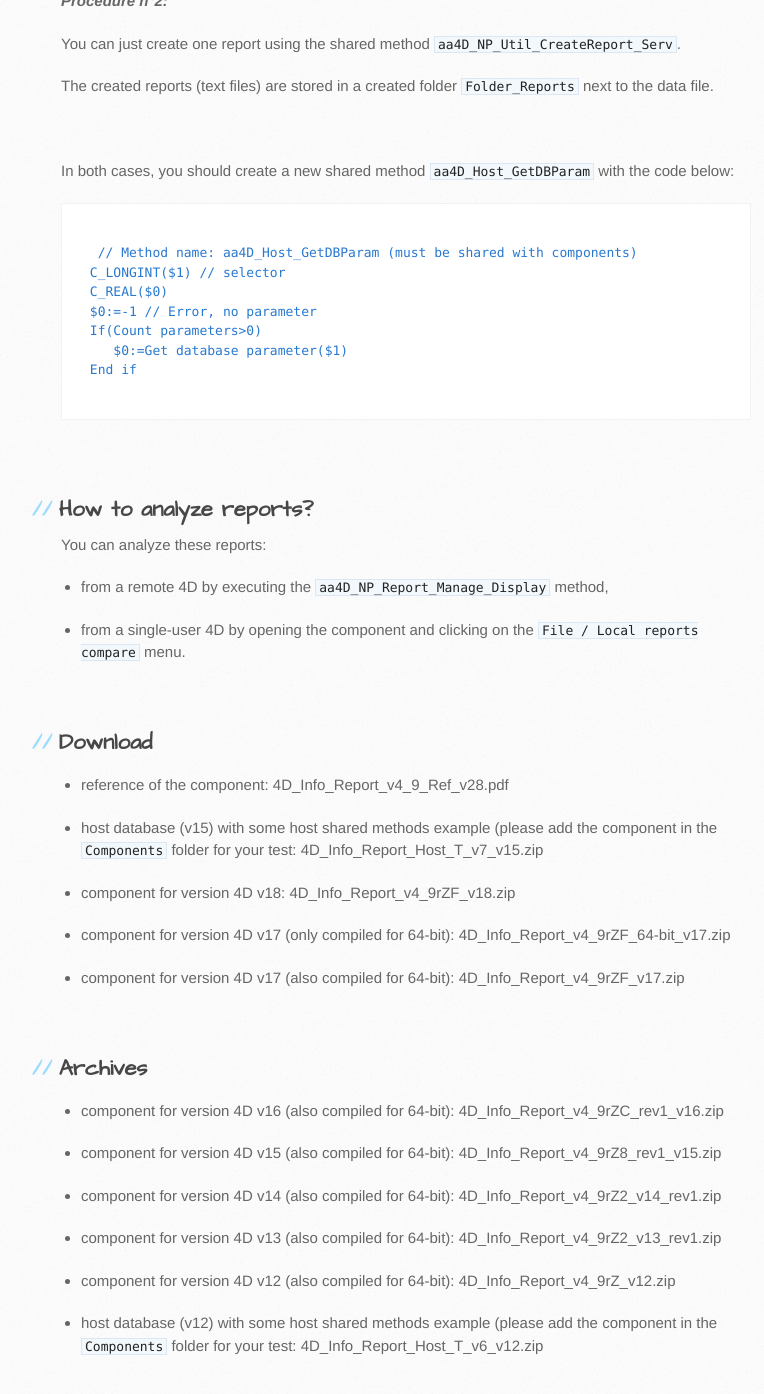
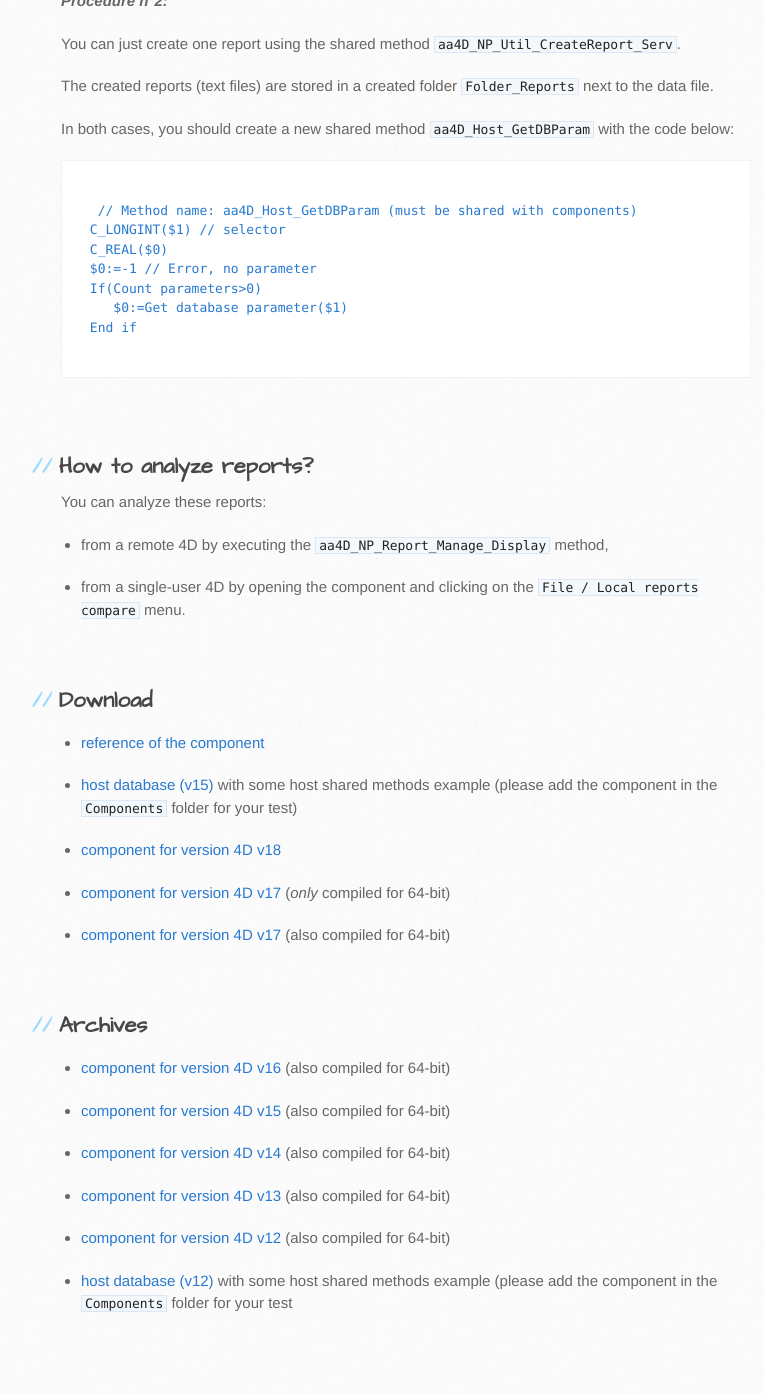
Before and after one commit to CGareau/cgareau.github.io, a Jekyll site: the page built from _posts/2020-03-12-info_report_en.md, in a window 1280 px wide and 1400 px high, scrolled down 1526 px. Shown: the top 1394 px of the window, without its empty margins (109-873 px from the left). Built offline with Jekyll 4.4.1, drawn with Linux system fonts in a browser that asks for light colours; after the commit the page ends 2883 px from its top, so only the background shows below that.

Commit message:
Modif article info_report

```diff
--- a/_layouts/home.html
+++ b/_layouts/home.html
@@ -11,14 +11,14 @@ layout: default
 
     <aside id="sidebar">
       {% if page.lang == 'fr' %}
-        <a href="/archive/master.zip" class="button">
+        <a href="/archives/master.zip" class="button">
           <small>Télécharger</small>
         fichier .zip
         </a>
       {% endif %}
 
       {% if page.lang == 'en' %}
-        <a href="/archive/master.zip" class="button">
+        <a href="/archives/master.zip" class="button">
           <small>Download</small>
         .zip file
         </a>
--- a/_posts/2020-03-12-info_report_en.md
+++ b/_posts/2020-03-12-info_report_en.md
@@ -53,7 +53,6 @@ You can just create one report using the shared method `aa4D_NP_Util_CreateRepor
 
 The created reports (text files) are stored in a created folder `Folder_Reports` next to the data file.
 
-<br>
 
 In both cases, you should create a new shared method `aa4D_Host_GetDBParam` with the code below:
 
@@ -83,28 +82,28 @@ You can analyze these reports:
 
 ## Download
 
-* reference of the component: 4D_Info_Report_v4_9_Ref_v28.pdf
+* [reference of the component](/archives/4D_Info_Report_v4_9_Ref_v28.pdf)
 
-* host database (v15) with some host shared methods example (please add the component in the `Components` folder for your test: 4D_Info_Report_Host_T_v7_v15.zip
+* [host database (v15)](/archives/4D_Info_Report_Host_T_v7_v15.zip) with some host shared methods example (please add the component in the `Components` folder for your test)
 
-* component for version 4D v18: 4D_Info_Report_v4_9rZF_v18.zip
+* [component for version 4D v18](/archives/4D_Info_Report_v4_9rZF_v18.zip)
 
-* component for version 4D v17 (only compiled for 64-bit): 4D_Info_Report_v4_9rZF_64-bit_v17.zip
+* [component for version 4D v17](/archives/4D_Info_Report_v4_9rZF_64-bit_v17.zip) (_only_ compiled for 64-bit)
 
-* component for version 4D v17 (also compiled for 64-bit): 4D_Info_Report_v4_9rZF_v17.zip
+* [component for version 4D v17](/archives/4D_Info_Report_v4_9rZF_v17.zip) (also compiled for 64-bit)
 
 <br>
 
 ## Archives
 
-* component for version 4D v16 (also compiled for 64-bit): 4D_Info_Report_v4_9rZC_rev1_v16.zip
+* [component for version 4D v16](/archives/4D_Info_Report_v4_9rZC_rev1_v16.zip) (also compiled for 64-bit)
 
-* component for version 4D v15 (also compiled for 64-bit): 4D_Info_Report_v4_9rZ8_rev1_v15.zip
+* [component for version 4D v15](/archives/4D_Info_Report_v4_9rZ8_rev1_v15.zip) (also compiled for 64-bit)
 
-* component for version 4D v14 (also compiled for 64-bit): 4D_Info_Report_v4_9rZ2_v14_rev1.zip
+* [component for version 4D v14](/archives/4D_Info_Report_v4_9rZ2_v14_rev1.zip) (also compiled for 64-bit)
 
-* component for version 4D v13 (also compiled for 64-bit): 4D_Info_Report_v4_9rZ2_v13_rev1.zip
+* [component for version 4D v13](/archives/4D_Info_Report_v4_9rZ2_v13_rev1.zip) (also compiled for 64-bit)
 
-* component for version 4D v12 (also compiled for 64-bit): 4D_Info_Report_v4_9rZ_v12.zip
+* [component for version 4D v12](/archives/4D_Info_Report_v4_9rZ_v12.zip) (also compiled for 64-bit)
 
-* host database (v12) with some host shared methods example (please add the component in the `Components` folder for your test: 4D_Info_Report_Host_T_v6_v12.zip
+* [host database (v12)](/archives/4D_Info_Report_Host_T_v6_v12.zip) with some host shared methods example (please add the component in the `Components` folder for your test
```
Also changed, not shown: _posts/2020-03-12-info_report_fr.md (+11 -12 lines).
